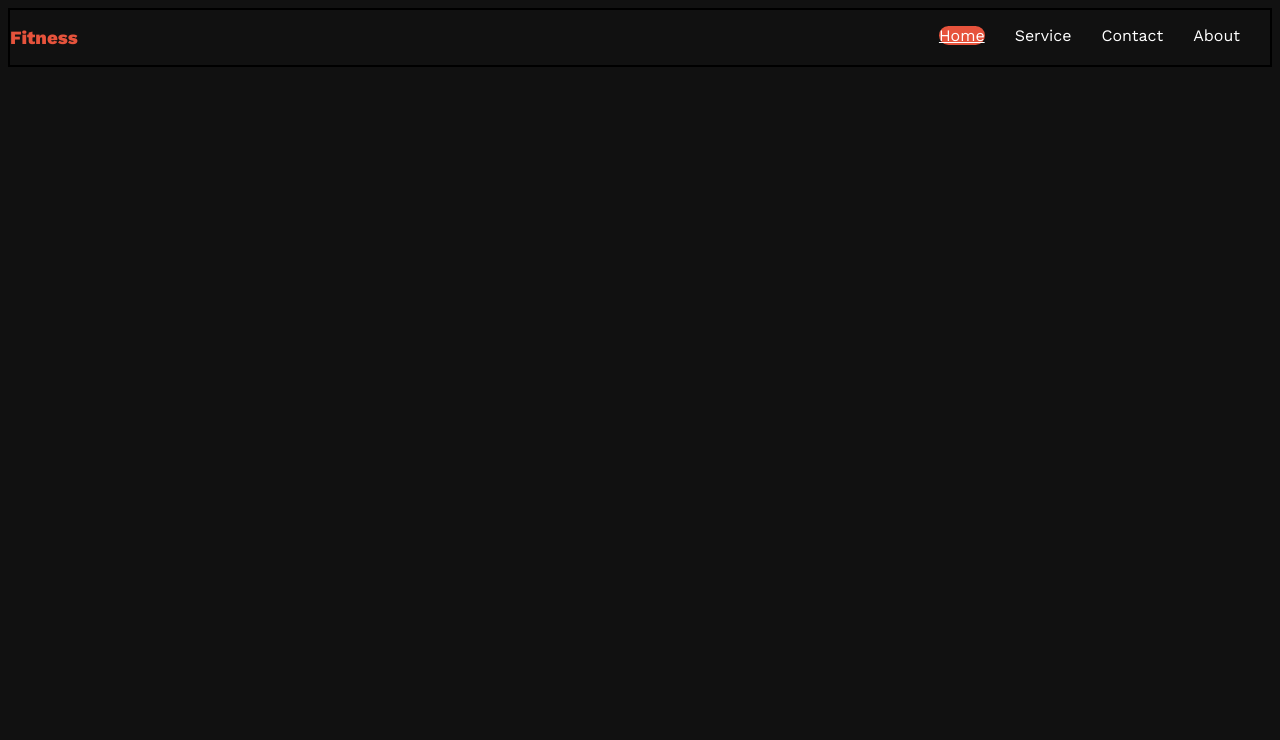
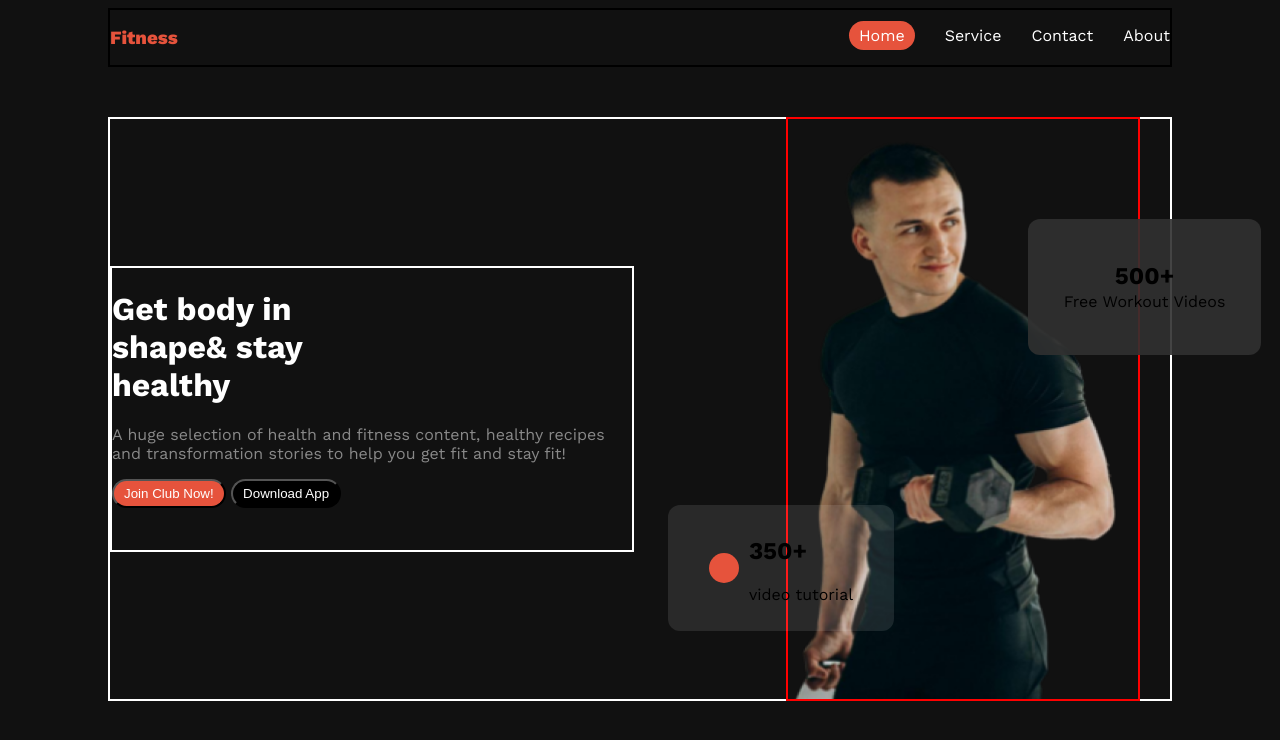
Before and after one commit to nasiruddin6/assignment-two, a plain HTML site: page index.html in a window 1280 px wide. Drawn offline with nearby package versions, Linux system fonts and the light colour scheme.

Commit message:
added first banner

```diff
--- a/index.html
+++ b/index.html
@@ -7,7 +7,7 @@
     <link rel="stylesheet" href="style/style.css">
 </head>
 <body class="work-sans-font">
-    <header>
+    <header class="header">
         <nav class="navbar display-flex">
             <h3 class="brand">Fitness</h3>
             <ul class="nav-links display-flex">
@@ -22,8 +22,44 @@
                 </li>
             </ul>
         </nav>
+
+        <div class="banner-section display-flex">
+
+            <div class="banner ">
+                <h1>Get body in <br> <span>shape</span>& stay <br>healthy
+                </h1>
+                <p>A huge selection of health and fitness content, healthy recipes and transformation stories to help you get fit and stay fit! </p>
+
+                <button class="btn-1">Join Club Now!</button>
+
+                <button class="btn-2">Download App</button>
+            </div>
+
+            <div class="images">
+
+             <div class="img-box-one">
+                <h2>500+</h2>
+                <p>Free Workout Videos</p>
+             </div>
+
+             <div class="img-box-two">
+                <div class="circle">
+
+                </div>
+                <div>
+                    <h2>350+</h2>
+                    <p>video tutorial</p>
+                </div>
+
+             </div>
+
+            </div>
+        </div>
+
     </header>
-    <main ></main>
+    <main>
+
+    </main>
 
     <footer></footer>
 </body>
--- a/style/style.css
+++ b/style/style.css
@@ -7,7 +7,10 @@
   font-style: normal;
   background-color: rgba(17, 17, 17, 1);
 }
-
+.header{
+    margin: 0 100px;
+    justify-content: space-between;
+}
 /* shared styles */
 .display-flex{
     display: flex;
@@ -28,23 +31,109 @@
 /* header styles */
 /* navbar related styles */
 .navbar{
+
+    border: 2px solid;
     justify-content: space-between;
-    border: 2px solid;
-
 }
 
 .nav-item{
     list-style: none;
-    margin-right: 30px;
+
 }
 
 .nav-link{
     text-decoration: none;
+    margin-left: 30px;
 }
 .nav-link-1{
     background-color:rgba(230, 83, 60, 1) ;
     color: white;
-    border-radius: 46px;
-
+    padding: 5px 10px;
+    border-radius: 30px;
+    text-decoration: none;
 
 }
+
+.banner{
+    border: 2px solid white;
+    color: rgba(255, 255, 255, 1);
+    width: 520px;
+    height: 282px;
+
+    }
+    .banner p{
+        color:  rgba(255, 255, 255, 0.5);
+    }
+
+.btn-1{
+    background-color:rgba(230, 83, 60, 1) ;
+    color: white;
+    border-radius:40px;
+    padding: 5px 10px;
+}
+.btn-2{
+    background-color: black;
+    color: white;
+    border-radius:40px;
+    padding: 5px 10px;
+
+}
+.banner-section {
+    border: 2px solid white;
+    justify-content: space-between;
+    align-items: center;
+    height: 580px;
+    width: 100&;
+    margin-top:50px;
+
+}
+
+/* banner-picture1 */
+
+.images{
+    border: 2px solid red;
+    width: 350px;
+    height: 580px;
+    margin-right: 30px;
+    background-image: url(../images/images\ 2.png);
+    background-position: center;
+    background-size: cover;
+}
+
+.img-box-one{
+    width: 193px;
+    max-height: 98px;
+    align-items: center;
+    text-align: center;
+    padding: 35px 20px;
+    margin-top: 100px;
+    margin-left: 240px;
+    background-color: rgba(48, 48, 48, 0.9);
+    line-height: 5px;
+    border: none;
+    border-radius: 12px;
+}
+
+.img-box-two{
+    width: 206px;
+  max-height: 96px;
+  align-items: center;
+  padding: 15px 10px;
+  margin-top: 150px;
+  margin-left: -120px;
+  background-color: rgba(255, 255, 255, 0.1);
+  border: none;
+
+  border-radius: 12px;
+  display: flex;
+  justify-content: center;
+  align-items: center;
+  gap: 10px;
+}
+
+.circle{
+    height: 30px;
+    width: 30px;
+    border-radius: 50%;
+    background-color: rgb(230, 83, 60);
+}
```
